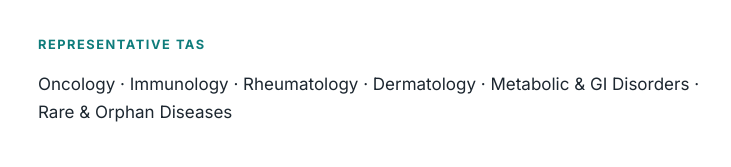
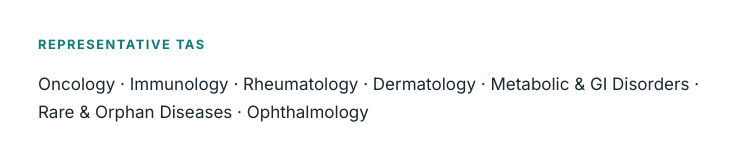
Before and after one commit to mohsinrk/mohsinrk.github.io, a plain HTML site: page index.html in a window 1280 px wide. Shown: the part 559-726 px from the top of the page, without its empty margins (262-993 px from the left). Drawn offline with Linux system fonts and the light colour scheme.

Commit message:
Update index.html

```diff
--- a/index.html
+++ b/index.html
@@ -126,7 +126,7 @@
 
     <section>
       <h2>Representative TAs</h2>
-      <p class="dotlist">Oncology · Immunology · Rheumatology · Dermatology · Metabolic&nbsp;&amp;&nbsp;GI&nbsp;Disorders · Rare&nbsp;&amp;&nbsp;Orphan&nbsp;Diseases</p>
+      <p class="dotlist">Oncology · Immunology · Rheumatology · Dermatology · Metabolic&nbsp;&amp;&nbsp;GI&nbsp;Disorders · Rare&nbsp;&amp;&nbsp;Orphan&nbsp;Diseases · Ophthalmology </p>
     </section>
 
     <section>
```
